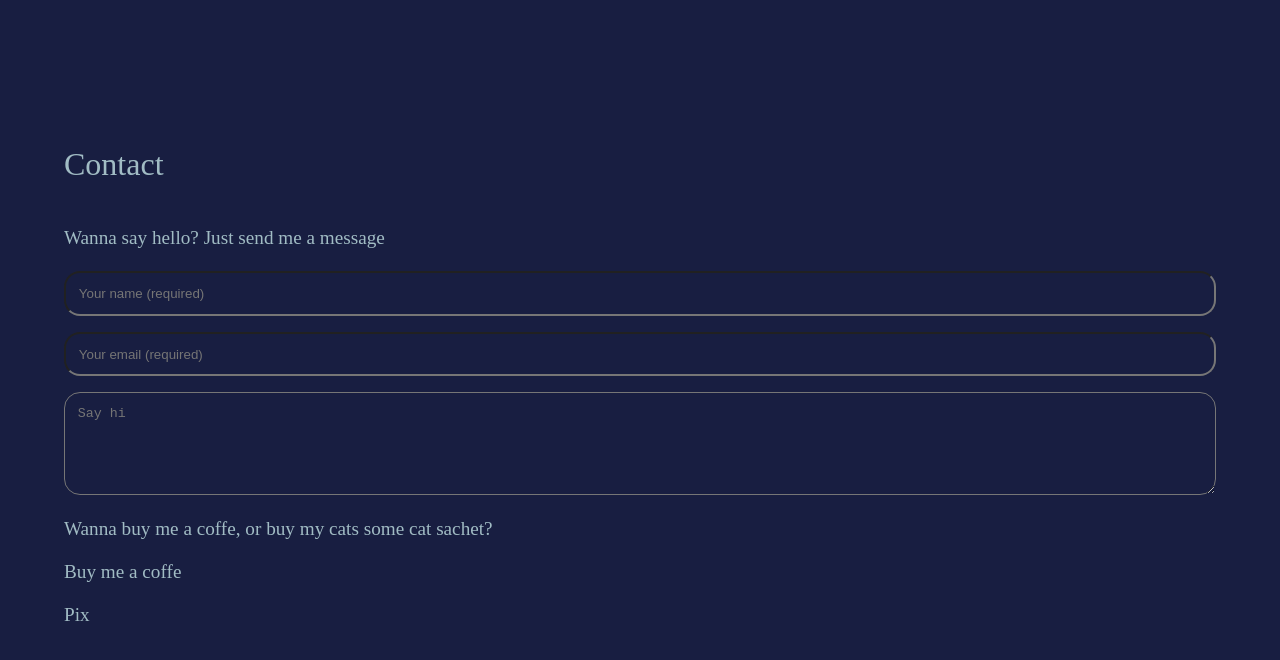
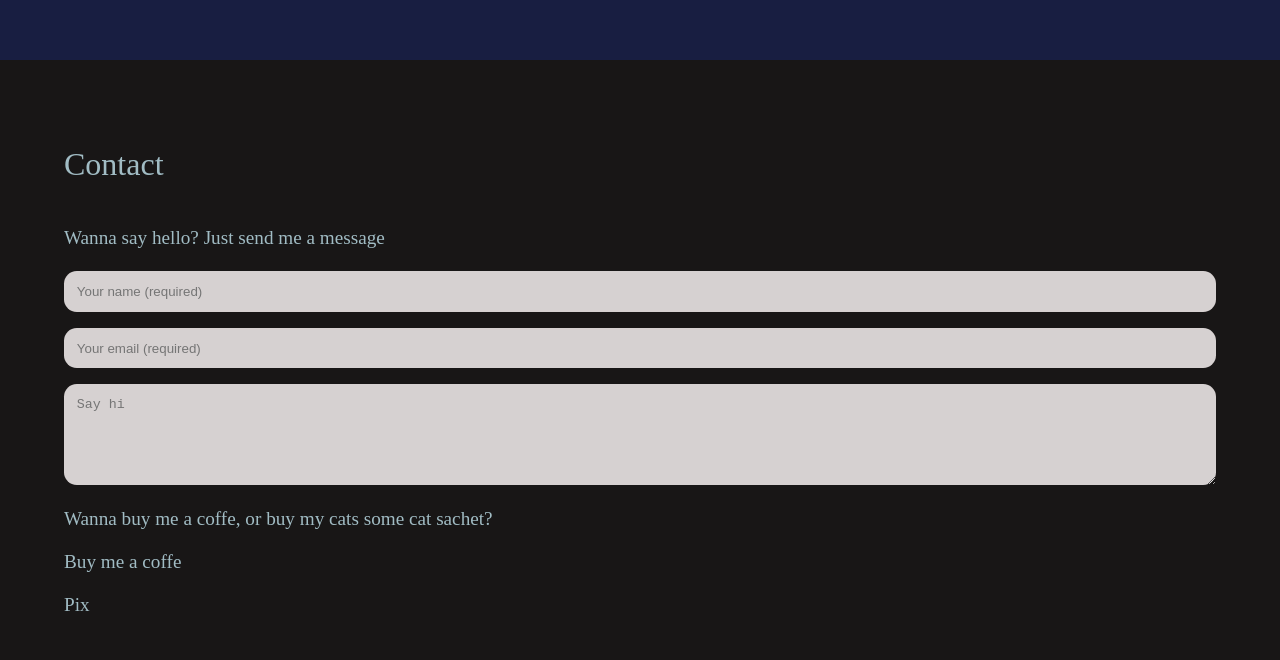
Before and after one commit to daniel-ben/portfolio, a React (Create React App) app: page / in a window 1280 px wide. Shown: the part 2340-3000 px from the top of the page. Built offline with nearby package versions, Linux system fonts and the light colour scheme.

Commit message:
add some color to contact

```diff
--- a/src/homepage/style.css
+++ b/src/homepage/style.css
@@ -6,8 +6,8 @@
 
 /* Header */
 .header {
-    width: 100vw;
     height: 4rem;
+    width: 100%;
     padding: 2rem 4rem;
     position: fixed;
     background-color: var(--bg-color);
@@ -67,7 +67,6 @@
 /* About */
 .about {
     height: 100vh;
-    width: 100vw;
     background-color: var(--bg-color);
 }
 
@@ -98,7 +97,7 @@
     display: flex;
     flex-direction: column;
     gap: 1.5rem;
-    background-color: var(--bg-color);
+    background-color: rgb(24, 22, 22);
     color: var(--text-color);
 }
 
@@ -110,6 +109,7 @@
 
 .contact__input {
     padding: 0.8rem;
-    background-color: transparent;
-    border-radius: 1rem;
+    background-color: rgb(214, 209, 209);
+    border-radius: 0.8rem;
+    border: none;
 }
```
